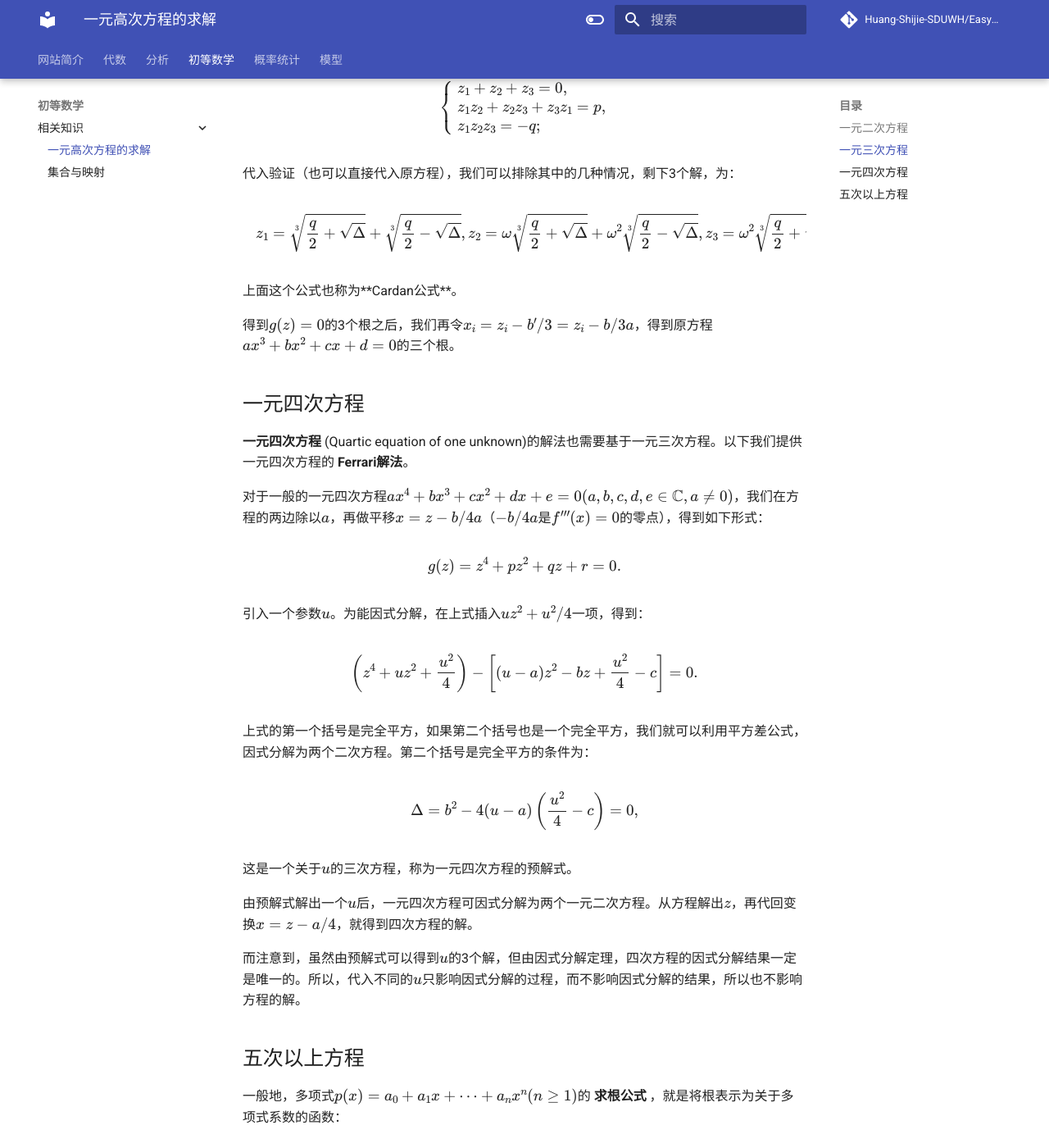
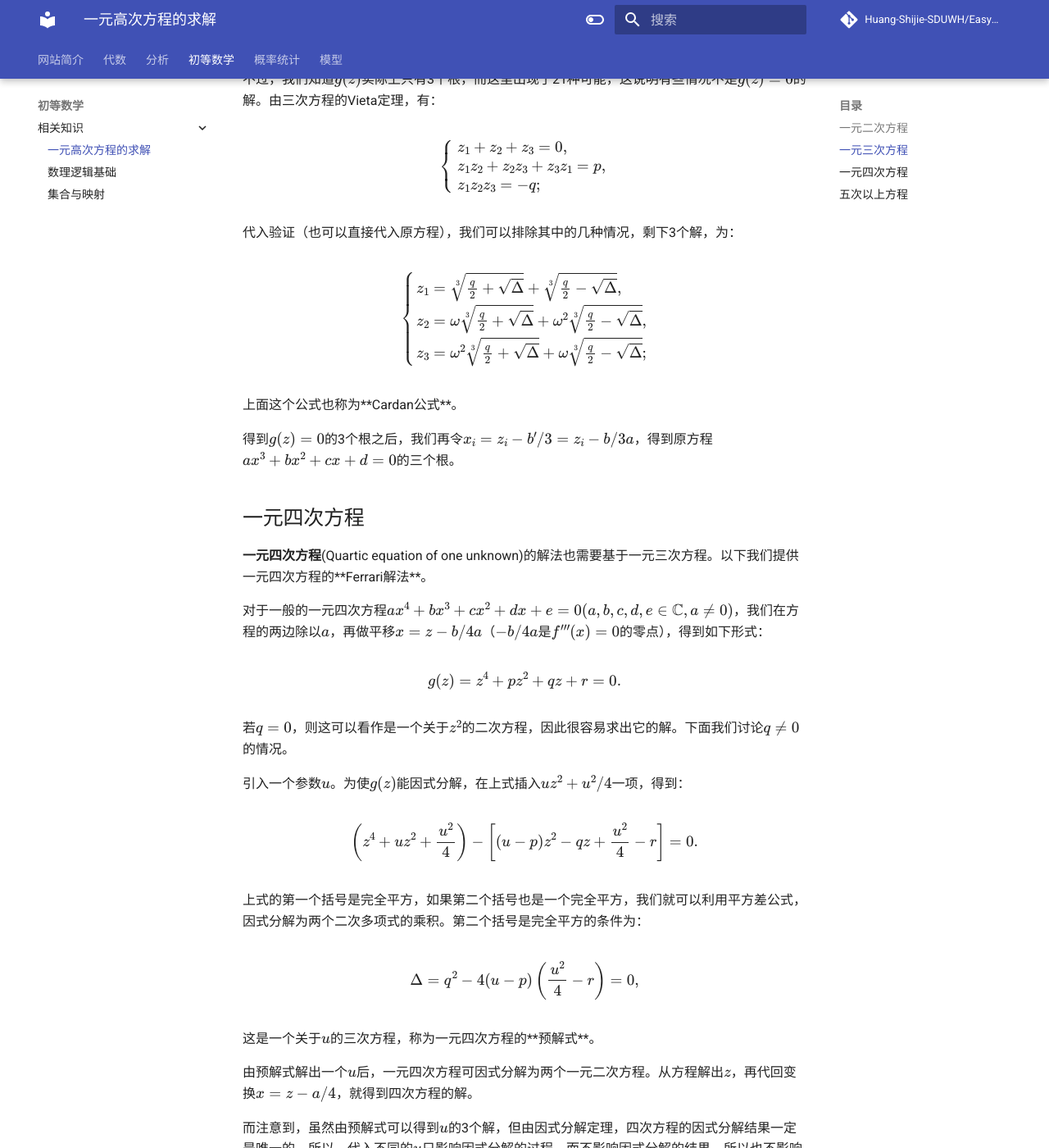
Before and after one commit to Easymath-wiki/Easymath-wiki, an MkDocs documentation site: the page built from docs/初等数学/相关知识/一元高次方程.md, in a window 1280 px wide and 1400 px high, scrolled down 3366 px. Shown: the whole window at 82% size. Built offline with MkDocs 1.6.1 and Material for MkDocs 9.7.7, drawn with Linux system fonts in a browser that asks for light colours; comment, search, counter and statistics services are not loaded; some of the changed text lies outside the part shown.

```diff
--- a/docs/初等数学/相关知识/一元高次方程.md
+++ b/docs/初等数学/相关知识/一元高次方程.md
@@ -2,7 +2,8 @@
 
 ## 一元二次方程
 
-**一元二次方程**(quadratic equation of one unknown)，简称 **二次方程**(quadratic equation)，可以用完全平方公式$a^2+b^2+2ab=(a+b)^2$求出方程的解。对于一个一般的一元二次方程
+**一元二次方程**(quadratic equation of one unknown)，简称**二次方程**(quadratic equation)，可以用完全平方公式$a^2+b^2+2ab=(a+b)^2$求出方程的解。对于一个一般的一元二次方程
+
 $$
 ax^2+bx+c=0
 $$
@@ -41,7 +42,7 @@ $$
 
 此即一元二次方程的求根公式。
 
-对于<u>实系数</u>的一元二次方程，注意到公式中有开根号的部分，我们将根号内的部分$b^2-4ac$称为 **判别式**，记作希腊字母$\Delta$。根据$\Delta$的符号，我们可以做以下讨论：
+对于<u>实系数</u>的一元二次方程，注意到公式中有开根号的部分，我们将根号内的部分$b^2-4ac$称为**判别式**，记作希腊字母$\Delta$。根据$\Delta$的符号，我们可以做以下讨论：
 
 * 当$\Delta\ge0$时，方程有实数根；
     * 当$\Delta>0$时，方程有两个不等的实数根；
@@ -108,7 +109,10 @@ $$
 将第一个等式两边立方得：
 
 $$
-u^3v^3=-\frac{p^3}{27},u^3+v^3=-q;
+\begin{cases}
+u^3v^3=-\displaystyle \frac{p^3}{27},\\
+u^3+v^3=-q;\\
+\end{cases}
 $$
 
 上式和Vieta定理的形式很相似，我们利用Vieta定理，将$u^3,v^3$看作二次方程$y^2+qy-p^3/27=0$的两个根。
@@ -149,9 +153,11 @@ $$
 代入验证（也可以直接代入原方程），我们可以排除其中的几种情况，剩下3个解，为：
 
 $$
+\begin{cases}
 z_1=\sqrt[3]{\frac{q}{2}+\sqrt{\Delta}}+\sqrt[3]{\frac{q}{2}-\sqrt{\Delta}},\\
 z_2=\omega\sqrt[3]{\frac{q}{2}+\sqrt{\Delta}}+\omega^2\sqrt[3]{\frac{q}{2}-\sqrt{\Delta}},\\
 z_3=\omega^2\sqrt[3]{\frac{q}{2}+\sqrt{\Delta}}+\omega\sqrt[3]{\frac{q}{2}-\sqrt{\Delta}};
+\end{cases}
 $$
 
 上面这个公式也称为**Cardan公式**。
@@ -160,7 +166,7 @@ $$
 
 ## 一元四次方程
 
-**一元四次方程** (Quartic equation of one unknown)的解法也需要基于一元三次方程。以下我们提供一元四次方程的 **Ferrari解法**。
+**一元四次方程**(Quartic equation of one unknown)的解法也需要基于一元三次方程。以下我们提供一元四次方程的**Ferrari解法**。
 
 对于一般的一元四次方程$ax^4+bx^3+cx^2+dx+e=0(a,b,c,d,e\in\mathbb C,a\ne0)$，我们在方程的两边除以$a$，再做平移$x=z-b/4a$（$-b/4a$是$f'''(x)=0$的零点），得到如下形式：
 
@@ -168,19 +174,21 @@ $$
 g(z)=z^4+pz^2+qz+r=0.
 $$
 
-引入一个参数$u$。为能因式分解，在上式插入$uz^2+u^2/4$一项，得到：
+若$q=0$，则这可以看作是一个关于$z^2$的二次方程，因此很容易求出它的解。下面我们讨论$q\ne0$的情况。
+
+引入一个参数$u$。为使$g(z)$能因式分解，在上式插入$uz^2+u^2/4$一项，得到：
 
 $$
-\left(z^4+uz^2+\frac{u^2}{4}\right)-\left[(u-a)z^2-bz+\frac{u^2}{4}-c\right]=0.
+\left(z^4+uz^2+\frac{u^2}{4}\right)-\left[(u-p)z^2-qz+\frac{u^2}{4}-r\right]=0.
 $$
 
-上式的第一个括号是完全平方，如果第二个括号也是一个完全平方，我们就可以利用平方差公式，因式分解为两个二次方程。第二个括号是完全平方的条件为：
+上式的第一个括号是完全平方，如果第二个括号也是一个完全平方，我们就可以利用平方差公式，因式分解为两个二次多项式的乘积。第二个括号是完全平方的条件为：
 
 $$
-\Delta=b^2-4(u-a)\left(\frac{u^2}{4}-c\right)=0,
+\Delta=q^2-4(u-p)\left(\frac{u^2}{4}-r\right)=0,
 $$
 
-这是一个关于$u$的三次方程，称为一元四次方程的预解式。
+这是一个关于$u$的三次方程，称为一元四次方程的**预解式**。
 
 由预解式解出一个$u$后，一元四次方程可因式分解为两个一元二次方程。从方程解出$z$，再代回变换$x=z-a/4$，就得到四次方程的解。
 
@@ -189,7 +197,7 @@ $$
 
 ## 五次以上方程
 
-一般地，多项式$p(x)=a_0+a_1x+\cdots+a_nx^n(n\ge1)$的 **求根公式** ，就是将根表示为关于多项式系数的函数：
+一般地，多项式$p(x)=a_0+a_1x+\cdots+a_nx^n(n\ge1)$的**求根公式**，就是将根表示为关于多项式系数的函数：
 
 $$
 (x_1,\dots,x_n)=\vec{f}(a_0,a_1,\dots,a_n).
@@ -197,10 +205,10 @@ $$
 
 前面有关2、3、4次方程的求根公式，均是将根表示为了系数的函数。
 
-根据 **代数基本定理** (Fundamental theorem of algebra)，$n$次多项式在复数域$\mathbb{C}$上必有$n$个根（重根按重数计算）。所以，5次及以上的方程，它的根是必定存在的。不过，可以发现，虽然我们在代数基本定理证明了根的存在，但却没有给出求根公式或者根的算法。
+根据**代数基本定理**(Fundamental theorem of algebra)，$n$次多项式在复数域$\mathbb{C}$上必有$n$个根（重根按重数计算）。所以，5次及以上的方程，它的根是必定存在的。不过，可以发现，虽然我们在代数基本定理证明了根的存在，但却没有给出求根公式或者根的算法。
 
-历史上，5次方程和5次以上方程的解法，经过了很长时间的探索。直到1830s，法国数学家Galois在研究这一问题的过程提出了 **群论** (Group theory)，并借助群理论证明了<u>5次以上方程的解不可能用有限次四则运算和开根号表示</u>。
+历史上，5次方程和5次以上方程的解法，经过了很长时间的探索。直到1830s，法国数学家Galois在研究这一问题的过程提出了**群论**(Group theory)，并借助群理论证明了<u>5次以上方程的解不可能用有限次四则运算和开根号表示</u>。
 
 积分学中，许多初等函数的积分无法用初等函数表示；而代数学中，五次以上的方程也无法用四则运算和根式表示。它们的本质原因，都是一个人为规定的集合（如初等函数）太过狭小，不足以涵盖所有的情况。
 
-正因为多项式的根无法直接求出，我们才要研究更多 **一元多项式理论**，例如用辗转相除法求最大公因式，用导数和高阶导数判断多项式的根，以及研究有理系数多项式的求根方法，等等。
+正因为多项式的根无法直接求出，我们才要研究更多**一元多项式理论**，例如用辗转相除法求最大公因式，用导数和高阶导数判断多项式的根，以及研究有理系数多项式的求根方法，等等。
```
Also changed, not shown: docs/初等数学/相关知识/数理逻辑基础.md (added, +158 -0 lines).
